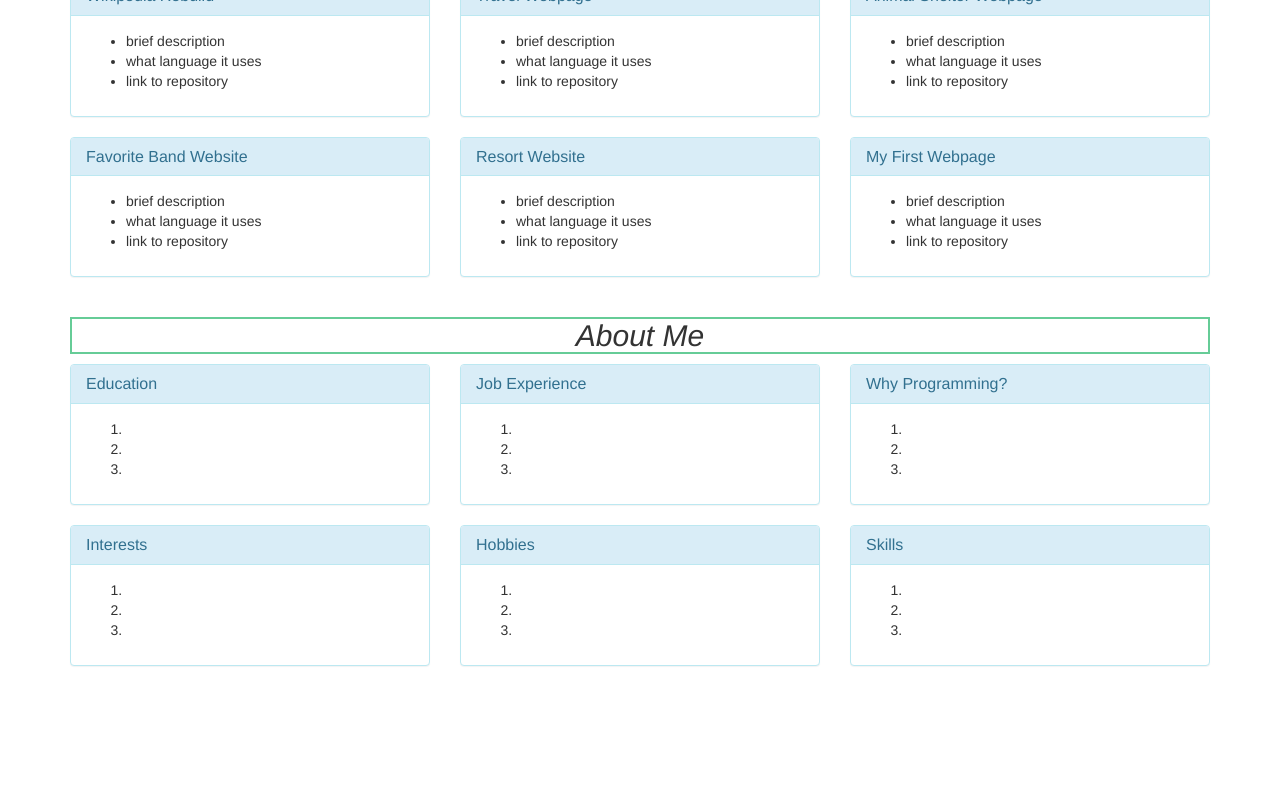
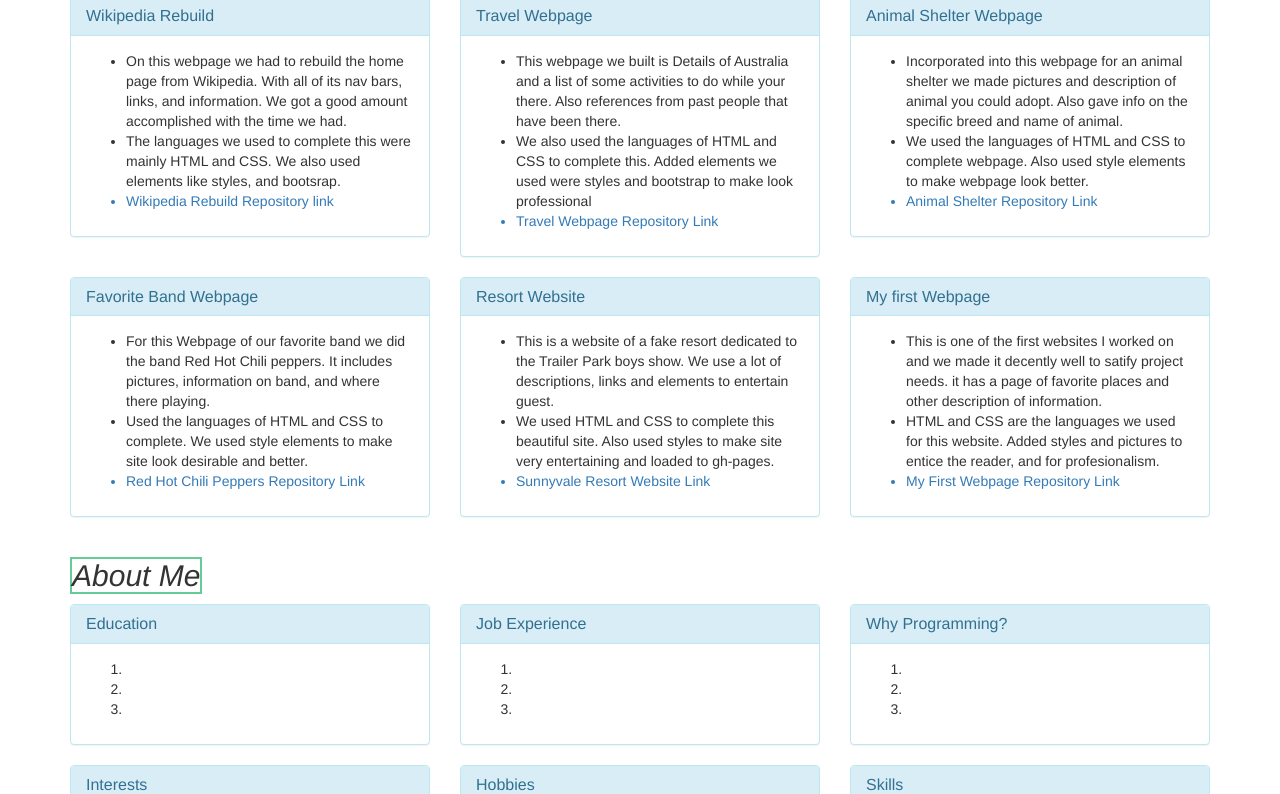
Before and after one commit to jroller03/portfolio, a plain HTML site: page index.html in a window 1280 px wide. Shown: the part 611-1405 px from the top of the page. Before the commit the page ends 1297 px from the top, so only its background shows below. Drawn offline with Linux system fonts and the light colour scheme.

Commit message:
finished webpage links and descriptions of previous work.

```diff
--- a/css/styles.css
+++ b/css/styles.css
@@ -1,5 +1,5 @@
 h2{
-  text-align: center;
+  display: inline-block;
   font-style: oblique;
   border: 2px solid #66cc97;
 }
--- a/index.html
+++ b/index.html
@@ -31,9 +31,12 @@
             </div>
             <div class="panel-body">
               <ul>
-                <li>brief description</li>
-                <li>what language it uses</li>
-                <li>link to repository</li>
+                <li>On this webpage we had to rebuild the home page from Wikipedia. With all
+                of its nav bars, links, and information. We got a good amount accomplished with
+                the time we had.</li>
+                <li>The languages we used to complete this were mainly HTML and CSS. We also used elements like
+                  styles, and bootsrap.</li>
+                <a href="https://github.com/jroller03/wikipedia-rebuild.git"><li>Wikipedia Rebuild Repository link</li></a>
               </ul>
             </div>
           </div>
@@ -45,9 +48,11 @@
             </div>
             <div class="panel-body">
               <ul>
-                <li>brief description</li>
-                <li>what language it uses</li>
-                <li>link to repository</li>
+                <li>This webpage we built is Details of Australia and a list of some activities
+                to do while your there. Also references from past people that have been there.</li>
+                <li>We also used the languages of HTML and CSS to complete this. Added elements we used
+                were styles and bootstrap to make look professional</li>
+                <a href="https://github.com/jroller03/travel-page.git"><li>Travel Webpage Repository Link</li></a>
               </ul>
             </div>
           </div>
@@ -59,9 +64,11 @@
             </div>
             <div class="panel-body">
               <ul>
-                <li>brief description</li>
-                <li>what language it uses</li>
-                <li>link to repository</li>
+                <li>Incorporated into this webpage for an animal shelter we made pictures and description
+                of animal you could adopt. Also gave info on the specific breed and name of animal.</li>
+                <li>We used the languages of HTML and CSS to complete webpage. Also used style elements
+                to make webpage look better.</li>
+                <a href="https://github.com/jroller03/animal-shelter.git"><li>Animal Shelter Repository Link</li></a>
               </ul>
             </div>
           </div>
@@ -71,13 +78,14 @@
         <div class="col-md-4">
           <div class="panel panel-info">
             <div class="panel-heading">
-              <h3 class="panel-title">Favorite Band Website</h3>
+              <h3 class="panel-title">Favorite Band Webpage</h3>
             </div>
             <div class="panel-body">
               <ul>
-                <li>brief description</li>
-                <li>what language it uses</li>
-                <li>link to repository</li>
+                <li>For this Webpage of our favorite band we did the band Red Hot Chili peppers. It includes
+                pictures, information on band, and where there playing.</li>
+                <li>Used the languages of HTML and CSS to complete. We used style elements to make site look desirable and better.</li>
+                <a href="https://github.com/jroller03/favorite-band.git"><li>Red Hot Chili Peppers Repository Link</li></a>
               </ul>
             </div>
           </div>
@@ -89,9 +97,11 @@
             </div>
             <div class="panel-body">
               <ul>
-                <li>brief description</li>
-                <li>what language it uses</li>
-                <li>link to repository</li>
+                <li>This is a website of a fake resort dedicated to the Trailer Park boys show. We use a lot of descriptions,
+                links and elements to entertain guest.</li>
+                <li>We used HTML and CSS to complete this beautiful site. Also used styles to make site very entertaining and
+                loaded to gh-pages.</li>
+                <a href="https://jroller03.github.io/resort-website/index.html"><li>Sunnyvale Resort Website Link</li></a>
               </ul>
             </div>
           </div>
@@ -99,13 +109,15 @@
         <div class="col-md-4">
           <div class="panel panel-info">
             <div class="panel-heading">
-              <h3 class="panel-title">My First Webpage</h3>
+              <h3 class="panel-title">My first Webpage</h3>
             </div>
             <div class="panel-body">
               <ul>
-                <li>brief description</li>
-                <li>what language it uses</li>
-                <li>link to repository</li>
+                <li>This is one of the first websites I worked on and we made it decently well to satify project needs.
+                it has a page of favorite places and other description of information.</li>
+                <li>HTML and CSS are the languages we used for this website. Added styles and pictures to entice the
+                reader, and for profesionalism.</li>
+                <a href="https://github.com/jroller03/my-first-webpage2.git"><li>My First Webpage Repository Link</li></a>
               </ul>
             </div>
           </div>
```
